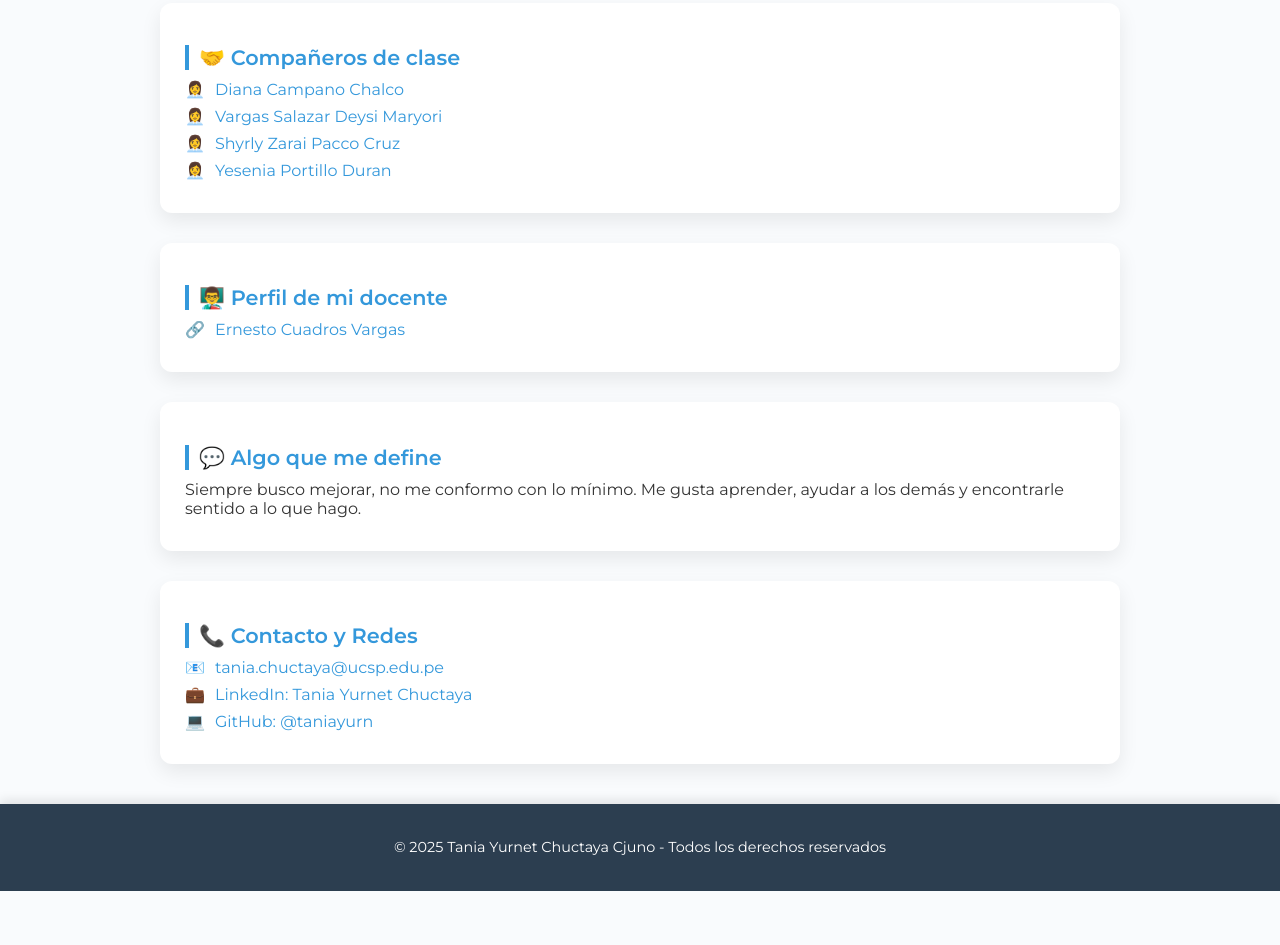
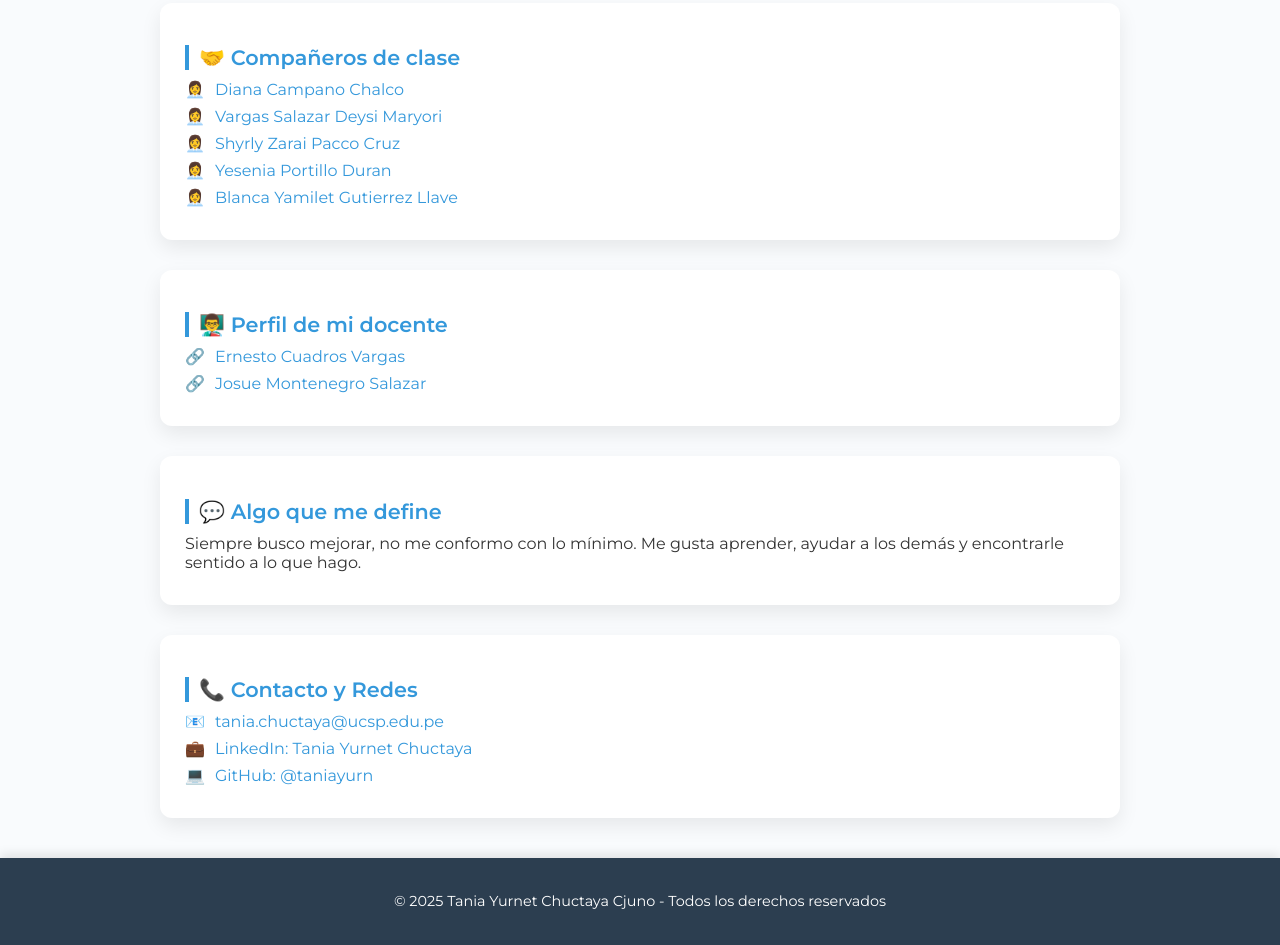
Before and after one commit to taniayurn/Tania-Yurnet-Chuctaya-Cjuno, a plain HTML site: page index.html in a window 1280 px wide. Shown: the part 917-1862 px from the top of the page. Before the commit the page ends 1808 px from the top, so only its background shows below. Drawn offline with Linux system fonts and the light colour scheme.

Commit message:
Update index.html

```diff
--- a/index.html
+++ b/index.html
@@ -87,11 +87,13 @@
         <div class="info-item">👩‍💼 <a href="https://deysi85.github.io/-Deysi-Maryori-Vargas-Salazar./" target="_blank" rel="noopener noreferrer">Vargas Salazar Deysi Maryori</a></div>
         <div class="info-item">👩‍💼 <a href="https://shyrlyzarai1.github.io/Shyrly-Zarai-Pacco-Cruz/" target="_blank" rel="noopener noreferrer">Shyrly Zarai Pacco Cruz</a></div>
         <div class="info-item">👩‍💼 <a href="https://yeseniabpd.github.io/Yesenia-Bel-n-Portillo-Duran/" target="_blank" rel="noopener noreferrer">Yesenia Portillo Duran</a></div>
+        <div class="info-item">👩‍💼 <a href="https://blancayamilet1.github.io/Blanca-Yamilet-Gutierrez-Llave/" target="_blank" rel="noopener noreferrer">Blanca Yamilet Gutierrez Llave</a></div>
     </div>
 
     <div class="card">
         <h2>👨‍🏫 Perfil de mi docente</h2>
         <div class="info-item">🔗 <a href="https://www.linkedin.com/in/ecuadrosv/" target="_blank" rel="noopener noreferrer">Ernesto Cuadros Vargas</a></div>
+        <div class="info-item">🔗 <a href="https://josuemontenegro.com/" target="_blank" rel="noopener noreferrer">Josue Montenegro Salazar</a></div>
     </div>
 
     <div class="card">
```
